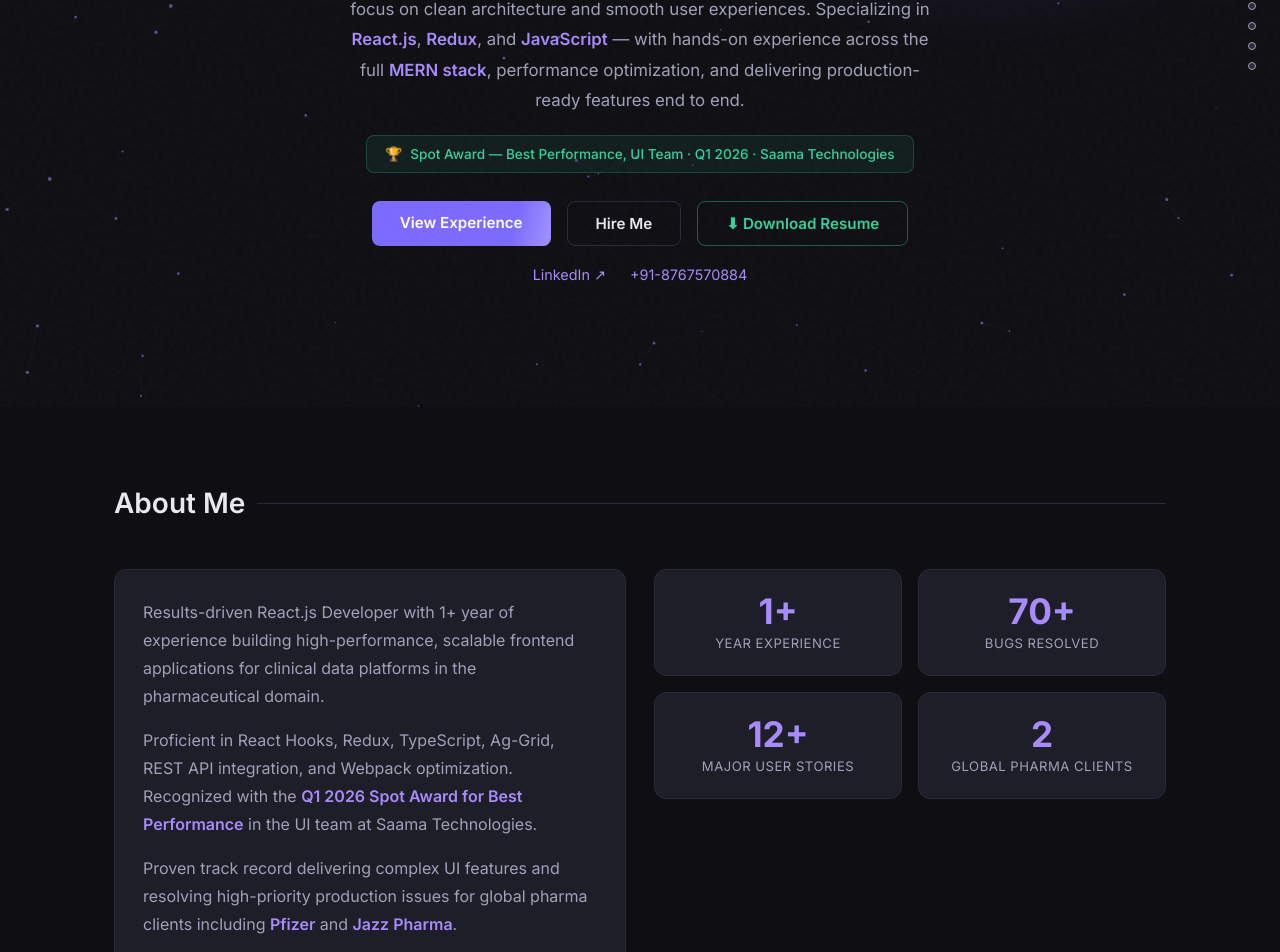
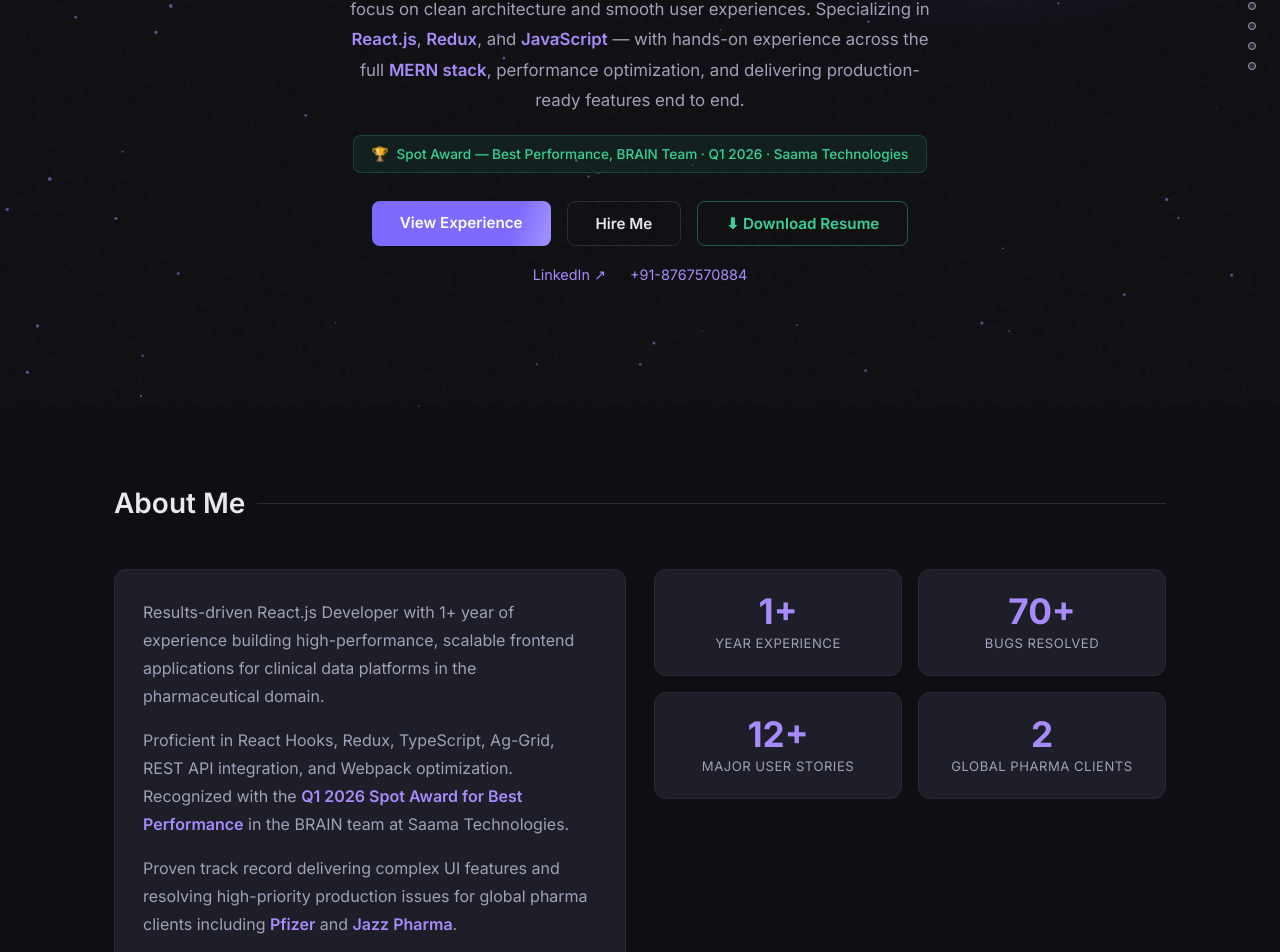
Before and after one commit to abhidsawant/Portfolio-Abhishek-Sawant, a React (Vite) app: page / in a window 1280 px wide. Shown: the part 394-1346 px from the top of the page. Built offline with nearby package versions, Linux system fonts and the light colour scheme; the HTML template or start-up script is replaced by a standard one.

Commit message:
Minior label changes

```diff
--- a/src/components/About.jsx
+++ b/src/components/About.jsx
@@ -51,7 +51,7 @@ export default function About() {
             <p>
               Proficient in React Hooks, Redux, TypeScript, Ag-Grid, REST API integration, and Webpack
               optimization. Recognized with the <strong className="highlight">Q1 2026 Spot Award for Best Performance</strong> in
-              the UI team at Saama Technologies.
+              the BRAIN team at Saama Technologies.
             </p>
             <p>
               Proven track record delivering complex UI features and resolving high-priority production
--- a/src/components/Hero.jsx
+++ b/src/components/Hero.jsx
@@ -104,7 +104,7 @@ export default function Hero() {
         </p>
         <div className="hero-award anim-5">
           <span>🏆</span>
-          <span>Spot Award — Best Performance, UI Team · Q1 2026 · Saama Technologies</span>
+          <span>Spot Award — Best Performance, BRAIN Team · Q1 2026 · Saama Technologies</span>
         </div>
         <div className="hero-actions anim-6">
           <a href="#experience" className="btn-primary btn-shine">View Experience</a>
```
